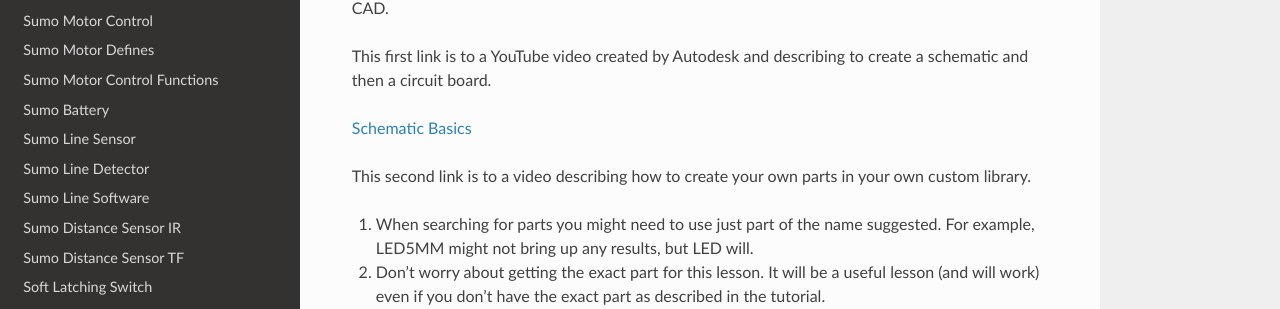
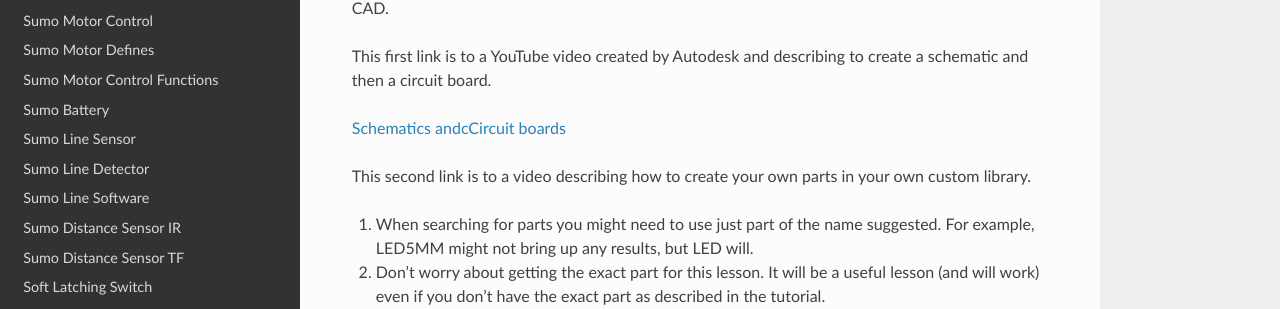
Before and after one commit to maxtkc/mvths-wiki, a Sphinx documentation site: the page built from docs/045-autodesk-eagle.rst, in a window 1280 px wide and 1053 px high. Shown: the part 291-600 px from the top of the window. Built offline with Sphinx 7.4.7 and the Read the Docs theme 2.0.0, drawn with Linux system fonts in a browser that asks for light colours; pages that are not in the unit, such as notebooks, are missing from menus.

Commit message:
Update 045-autodesk-eagle.rst

```diff
--- a/docs/045-autodesk-eagle.rst
+++ b/docs/045-autodesk-eagle.rst
@@ -8,7 +8,7 @@ While breadboards are good for initial prototyping of an electronic circuit, the
 
 This first link is to a YouTube video created by Autodesk and describing to create a schematic and then a circuit board.
 
-`Schematic Basics <https://www.autodesk.com/products/eagle/blog/schematic-basics-part-1/>`__
+`Schematics andcCircuit boards <https://help.autodesk.com/view/fusion360/ENU/courses/AP-FUSION-360-ELECTRONICS-OVERVIEW>`__
 
 This second link is to a video describing how to create your own parts in your own custom library.
 
```
